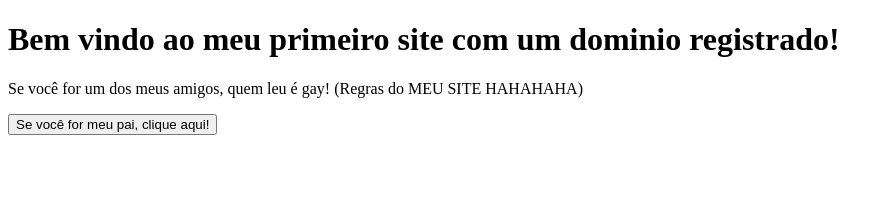
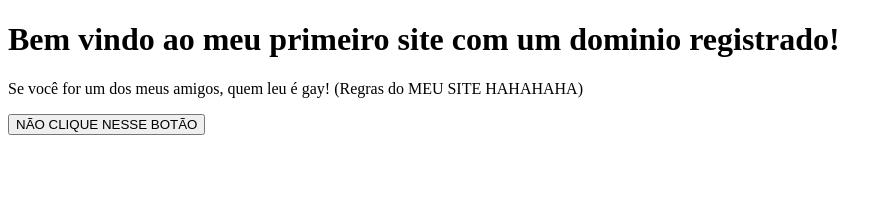
Before and after one commit to CaiooLucas/tabnews, a Next.js app: page / in a window 1280 px wide. Shown: the top 204 px of the page, without its empty margins (0-892 px from the left). Built offline with nearby package versions, Linux system fonts and the light colour scheme.

Commit message:
Nova mensagem do site

```diff
--- a/pages/index.js
+++ b/pages/index.js
@@ -9,11 +9,11 @@ function Home() {
       <button
         onClick={() =>
           alert(
-            "A mensagem do site verdadeira pra você é: Você é muito especial para mim!",
+            "Se você abriu isso, lamento informar mas além de curioso você é corno.",
           )
         }
       >
-        Se você for meu pai, clique aqui!
+        NÃO CLIQUE NESSE BOTÃO
       </button>
     </>
   );
```
